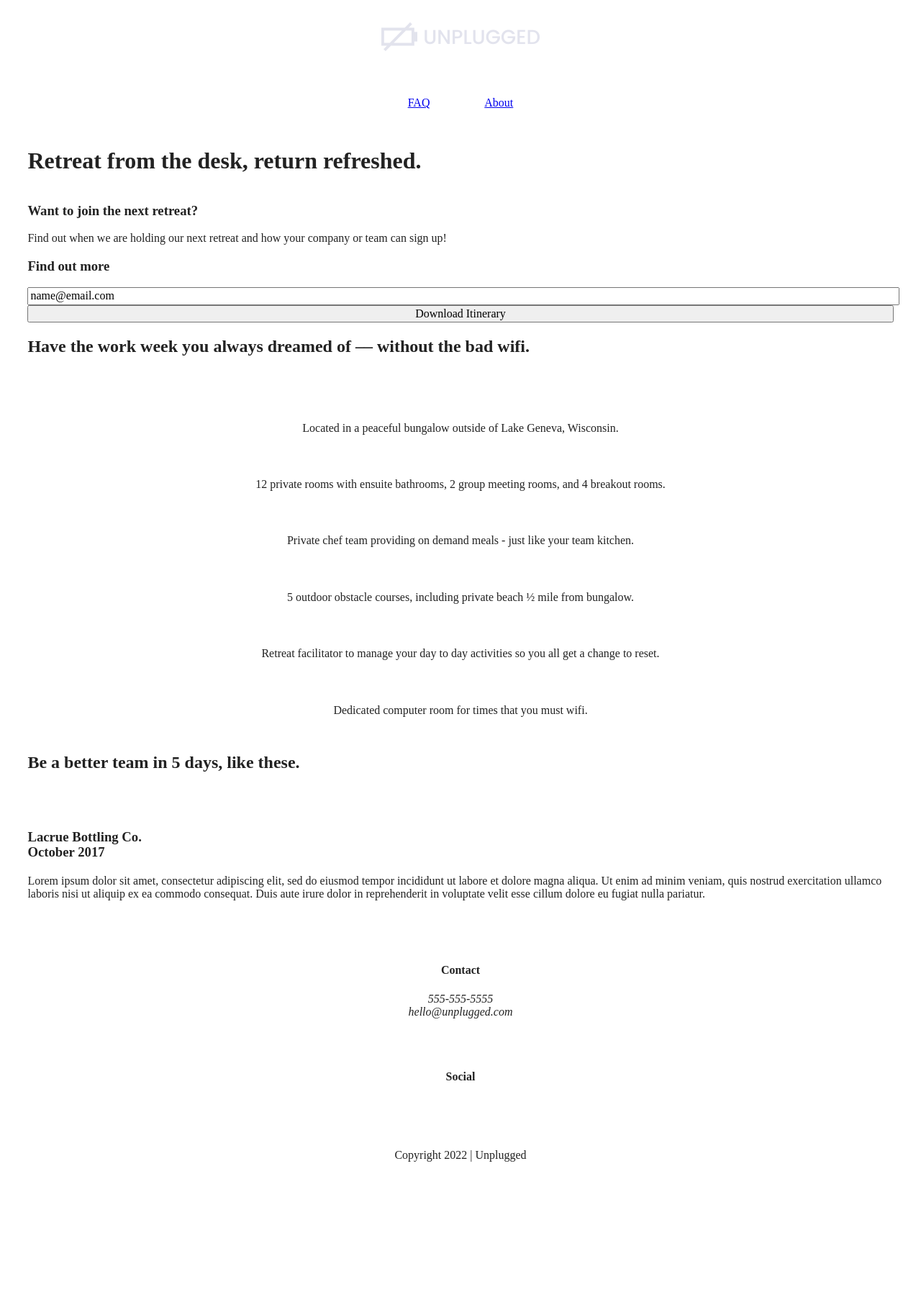
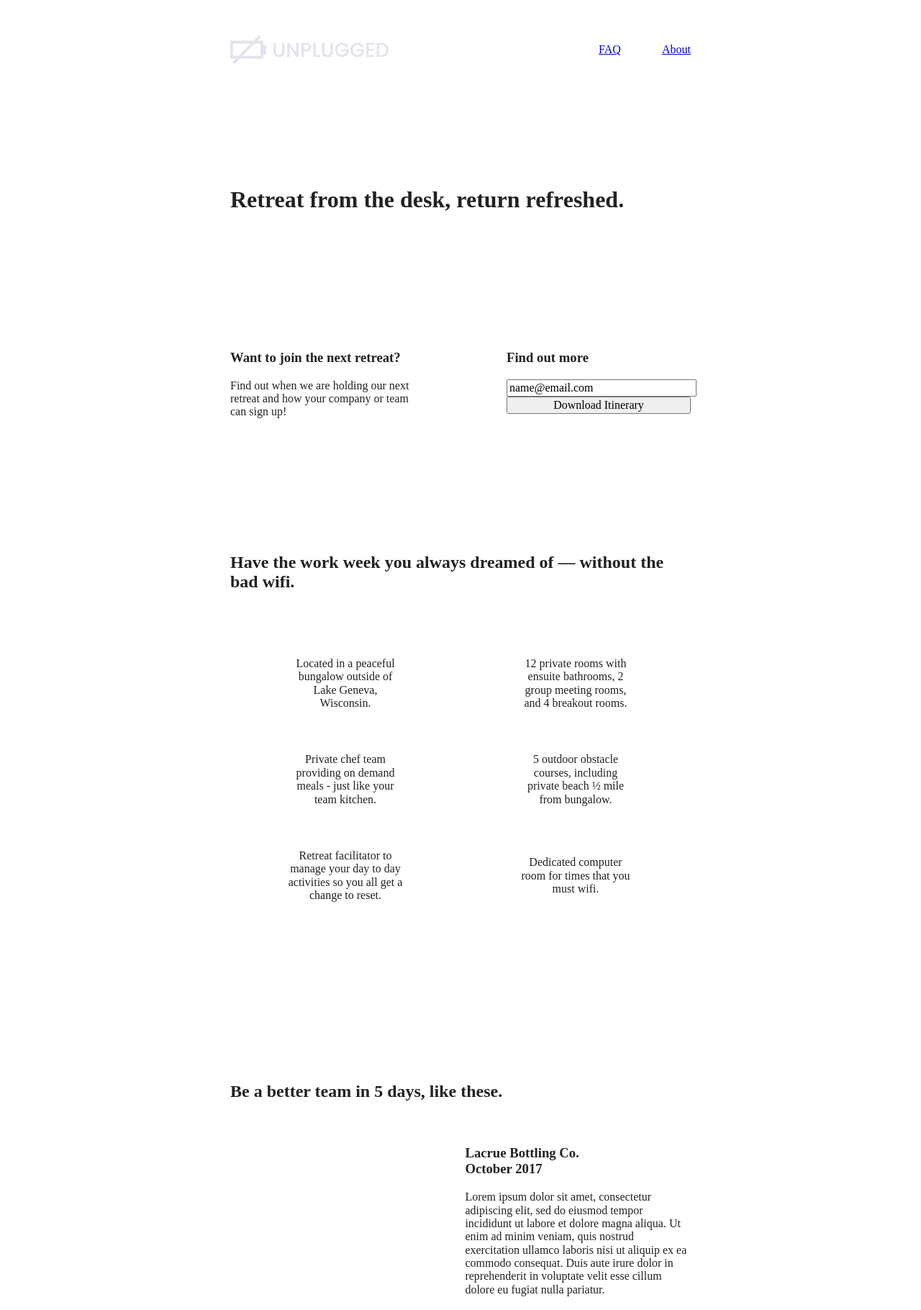
Before and after one commit to 705788/Unplugged-Retreat-Site, a website built with Parcel: page index.html in a window 1280 px wide. Shown: the top 1820 px of the page at 72% size. Before the commit the page ends 1635 px from the top, so only its background shows below. Built offline with nearby package versions, Linux system fonts and the light colour scheme.

Commit message:
Added tablet styles

```diff
--- a/css/main.css
+++ b/css/main.css
@@ -123,6 +123,7 @@ header figure {
 
 header nav {
 	width: 60%;
+	margin: 0;
 	display: flex;
     justify-content: space-around;
     align-items: center;
@@ -261,11 +262,6 @@ aside .form input {
 	text-align: center;
 	width: 63%;
 	margin: 30px 0;
-
-	/*display: flex;
-    justify-content: center;
-    align-items: center;
-	flex-flow: column;*/
 }
 
 .features .features-items {
@@ -367,13 +363,6 @@ main .faq {
 
 
 
-
-
-
-
-
-
-
 /* ==========================================================================
    Helper classes
    ========================================================================== */
@@ -462,16 +451,172 @@ main .faq {
    Modify as content requires.
    ========================================================================== */
 
-@media only screen and (min-width: 35em) {
-  /* Style adjustments for viewports that meet the condition */
+/* ===========================================================
+============ tablet ==============================
+=====================
+======== */
+
+@media only screen and (min-width: 768px) {
+/* ==========================================================================
+   Homepage
+   ========================================================================== */
+	/* General styles */
+    .content-wrapper {
+        max-width: 640px;
+        margin: 100px 0;
+    }
+
+    /* Header */
+
+    header {
+		padding: 33px 0;
+    }
+
+    header .content-wrapper {
+        width:100%;
+		justify-content: space-between;
+    }
+
+	header figure {
+		margin-left: 0;
+	}
+
+	.header-divider {
+        display: none;
+    }
+
+    header nav {
+		width:20%;
+    }
+
+    header nav ul {
+		justify-content: space-between;
+    }
+
+
+
+
+    /* Footer */
+    footer .content-wrapper {
+		width:66%;
+        margin: 100px 0;
+    }
+
+    .footer-content {
+		flex-flow: row;
+		justify-content: space-between;
+		align-items: flex-start;
+    }
+
+    footer .contact {
+        margin-bottom: 0;
+    }
+
+    footer .copyright {
+        width:100%;
+    }
+
+/* ==========================================================================
+   Home Page
+   ========================================================================== */
+
+
+    /* Hero Area */
+
+    /* Aside */
+    aside .content-wrapper {
+        margin: 50px 0;
+		display: flex;
+		justify-content:space-between;
+    }
+
+    aside .content-wrapper .form-description,
+    aside .content-wrapper .form {
+        width:40%;
+        margin: 0;
+    }
+
+    /* Features */
+
+    .features article {
+		display: flex;
+		flex-flow: column wrap;
+		flex-basis: 50%;
+		justify-content: center;
+		align-items: center;
+    }
+
+    .features .features-item-description {
+        width:50%;
+    }
+
+    /* Reviews */
+    .reviews article {
+		display: flex;
+		justify-content: space-between;
+    }
+
+    .reviews article div {
+        width:49%;
+    }
+
+/* ==========================================================================
+   About Page
+   ========================================================================== */
+
+   .mission-content {
+        display:flex;
+        justify-content: space-between;
+        align-items:flex-start;
+		padding-top: 20px
+    }
+
+    .mission-content p {
+        width:45%;
+    }
+
+    .contact-section .content-wrapper h2 {
+        width:80%;
+    }
+
+    .contact-content {
+        display:flex;
+        justify-content:space-between;
+        align-items:flex-start;
+	}
+
+
+/* ==========================================================================
+   FAQ Page
+   ========================================================================== */
+    .faq .content-wrapper {
+        justify-content: space-between;
+		align-items: flex-start;
+    }
+
+    .faq-content {
+        flex-basis: 45%;
+		/* this, combined with the above space-between, sets the two-column layout for tablets!!! so cool! */
+    }
+
+    .faq h2 {
+        width: 100%;
+    }
 }
 
-@media print,
-  (-webkit-min-device-pixel-ratio: 1.25),
-  (min-resolution: 1.25dppx),
-  (min-resolution: 120dpi) {
-  /* Style adjustments for high resolution devices */
+
+/* ===================================================================
+====================================================
+	DESKTOP
+=================================
+-------------*/
+
+@media only screen and (min-width: 1200px) {
+
 }
+
+
+
 
 /* ==========================================================================
    Print styles.
```
